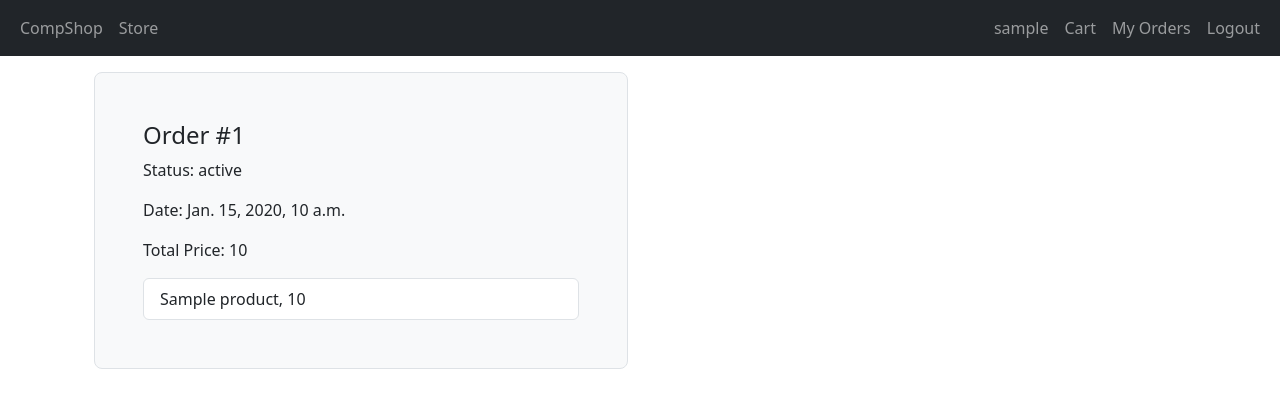
After one commit to Shume00/CompShop, a Django app: page /myorders/ in a window 1280 px wide. The commit adds this page. Shown: the top 408 px of the page. Run offline with Django 4.2, Linux system fonts and the light colour scheme; a user stored in the database is signed in; tables that the repository leaves empty hold one stand-in row (values such as "Sample post"); some libraries are stand-ins or nearby versions.

Commit message:
Display orders
- my orders page

```diff
--- a/F5 Prototype/CompShop/CompShop/templates/CompShop/main.html
+++ b/F5 Prototype/CompShop/CompShop/templates/CompShop/main.html
@@ -40,6 +40,9 @@
                         <a class="nav-link" href="{% url 'cart' %}">Cart</a>
                     </li>
                     <li class="nav-item">
+                        <a class="nav-link" href="{% url 'myorders' %}">My Orders</a>
+                    </li>
+                    <li class="nav-item">
                         <a class="nav-link" href="{% url 'logout' %}">Logout</a>
                     </li>
                 {% else %}
--- /dev/null
+++ b/F5 Prototype/CompShop/CompShop/templates/CompShop/orders.html
@@ -0,0 +1,27 @@
+{% extends 'CompShop/main.html' %}
+{% load static %}
+{% block content %}
+    <div class="container mt-3">
+        <div class="row align-items-md-stretch">
+
+            {% for order in orders %}
+                <div class="col-md-6">
+                    <div class="h-100 p-5 bg-light border rounded-3">
+                        <h4>Order #{{ order.orderid }}</h4>
+                        <p>Status: {{ order.status }}</p>
+                        <p>Date: {{ order.dateoforder }}</p>
+                        <p>Total Price: {{ order.totalprice }}</p>
+                        <ul class="list-group">
+                            {% for product in products %}
+                                {% if product.orderid.orderid == order.orderid %}
+                                    <li class="list-group-item">{{ product.productid.nameofproduct }}, {{ product.quantity }}</li>
+                                {% endif %}
+                            {% endfor %}
+                        </ul>
+                    </div>
+                </div>
+            {% endfor %}
+
+        </div>
+    </div>
+{% endblock content %}
--- a/F5 Prototype/CompShop/CompShop/templates/CompShop/store.html
+++ b/F5 Prototype/CompShop/CompShop/templates/CompShop/store.html
@@ -17,7 +17,7 @@
                 <div class="card-body">
                     <h5 class="card-title">{{ product.nameofproduct }}</h5>
                     <p class="card-text">{{ product.manufacturerid.nameofmanufacturer }}</p>
-                    <a href="#" class="btn btn-success">Add to Cart</a>
+                    <a href="#" data-product="{{ product.id }}" data-action="add" class="btn btn-success update-cart">Add to Cart</a>
                     <a href="#" class="btn btn-primary">View</a>
                     <h6 style="display: inline-block; float: right;">{{ product.price.value}}MKD</h6>
                 </div>
--- a/F5 Prototype/CompShop/CompShop/urls.py
+++ b/F5 Prototype/CompShop/CompShop/urls.py
@@ -22,6 +22,7 @@ urlpatterns = [
     path('', views.store, name='store'),
     path('cart/', views.cart, name='cart'),
     path('checkout/', views.checkout, name='checkout'),
+    path('myorders/', views.myorders, name='myorders'),
     path('login_user', views.login_user, name='login'),
     path('logout_user', views.logout_user, name='logout'),
     path('register_user', views.register_user, name='register'),
--- a/F5 Prototype/CompShop/CompShop/views.py
+++ b/F5 Prototype/CompShop/CompShop/views.py
@@ -29,6 +29,14 @@ def cart(request):
 def checkout(request):
     context = {}
     return render(request, 'CompShop/checkout.html', context)
+
+def myorders(request):
+    user = request.user
+    orders = Orders.objects.filter(customerid=user.userid)
+    productsinorder = Orderhasproduct.objects.all()
+    context = {'orders': orders,
+               'products': productsinorder}
+    return render(request, 'CompShop/orders.html', context)
 
 
 def login_user(request):
```
